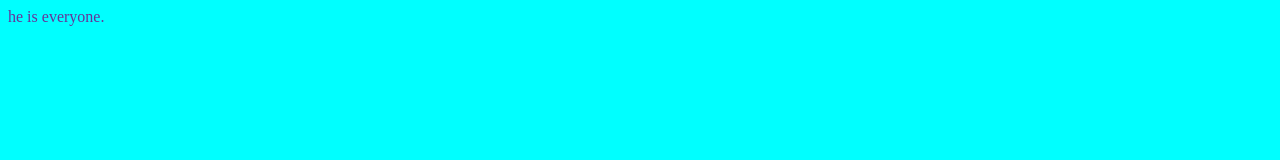
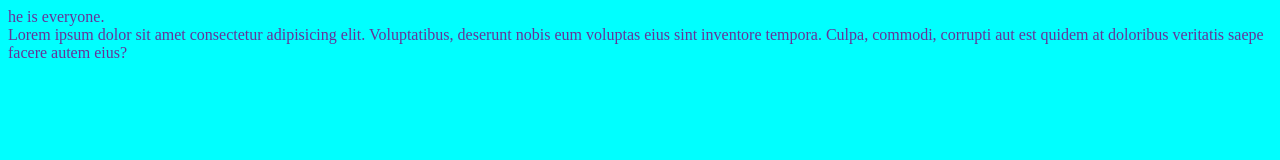
Before and after one commit to Dsiddhart/starting, a plain HTML site: page index.html in a window 1280 px wide. Drawn offline with Linux system fonts and the light colour scheme.

Commit message:
a div is included in the index

```diff
--- a/index.html
+++ b/index.html
@@ -8,5 +8,9 @@
 </head>
 <body>
     he is everyone.
+    <div>
+        Lorem ipsum dolor sit amet consectetur adipisicing elit. Voluptatibus, deserunt nobis eum voluptas eius sint inventore tempora. Culpa, commodi, corrupti aut est quidem at doloribus veritatis saepe facere autem eius?
+
+    </div>
 </body>
 </html>
```
